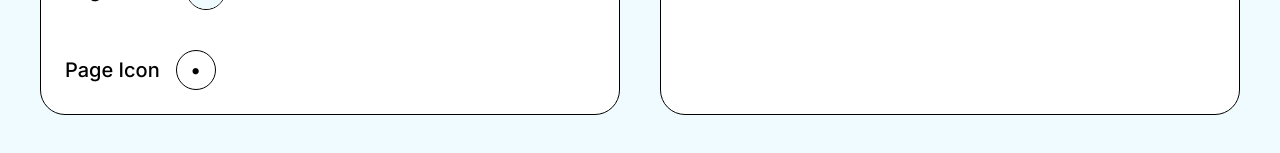
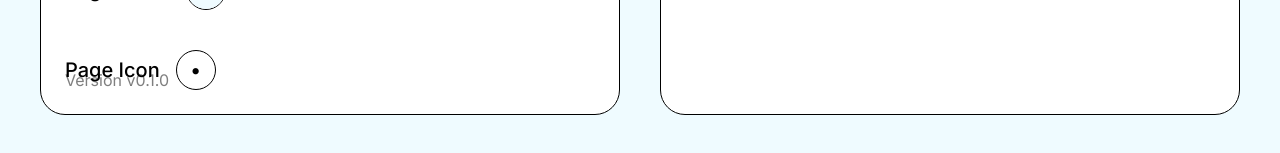
Before and after one commit to galtrapecar/gachacoin-web, a React (Create React App) app: page /settings in a window 1280 px wide. Shown: the part 352-505 px from the top of the page. Built offline with nearby package versions, Linux system fonts and the light colour scheme.

Commit message:
adds version information to app settings

```diff
--- a/src/config.ts
+++ b/src/config.ts
@@ -1,3 +1,5 @@
+import packageJson from '../package.json';
+
 export enum Routes {
   LandingPage = '/',
   AboutPage = '/about',
@@ -6,3 +8,5 @@ export enum Routes {
   MarketplacePage = '/marketplace',
   SettingsPage = '/settings',
 }
+
+export const VERSION = packageJson.version;
--- a/src/custom.d.ts
+++ b/src/custom.d.ts
@@ -7,5 +7,6 @@ declare module '*.svg' {
   export default src;
 }
 
+declare module '*.json';
 declare module '*.png';
 declare module '*.jpeg';
--- a/src/pages/settings/components/AppSettings.scss
+++ b/src/pages/settings/components/AppSettings.scss
@@ -4,6 +4,7 @@
     flex-direction: column;
     gap: 40px;
   }
+
   &__item {
     display: flex;
     align-items: center;
@@ -36,4 +37,10 @@
   &__pink {
     background-color: $color-hot100;
   }
+
+  &__version {
+    position: absolute;
+    bottom: 24px;
+    color: rgba($color: $color-mono1000, $alpha: 0.5);
+  }
 }
--- a/src/pages/settings/components/AppSettings.tsx
+++ b/src/pages/settings/components/AppSettings.tsx
@@ -4,6 +4,7 @@ import CircleDropdown, {
   CircleDropdownItem,
 } from '../../../components/CircleDropdown/CircleDropdown';
 import { AppColor, AppSymbol, colorAtom, symbolAtom } from '../../../state';
+import { VERSION } from '../../../config';
 
 const AppSettings = () => {
   const [symbol, setSymbol] = useRecoilState(symbolAtom);
@@ -88,6 +89,7 @@ const AppSettings = () => {
           />
         </div>
       </div>
+      <div className="AppSettings__version">{`Version v${VERSION}`}</div>
     </div>
   );
 };
```
